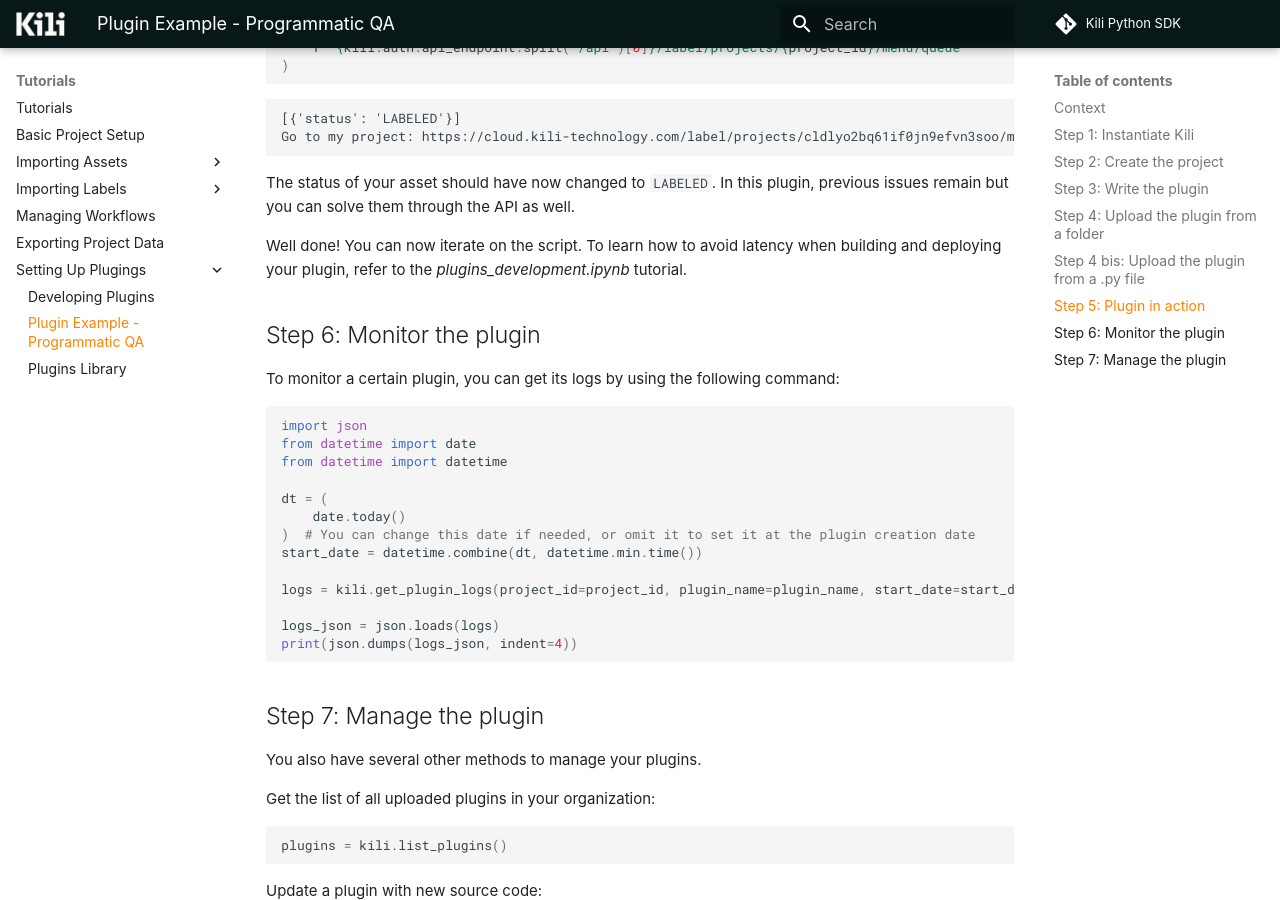
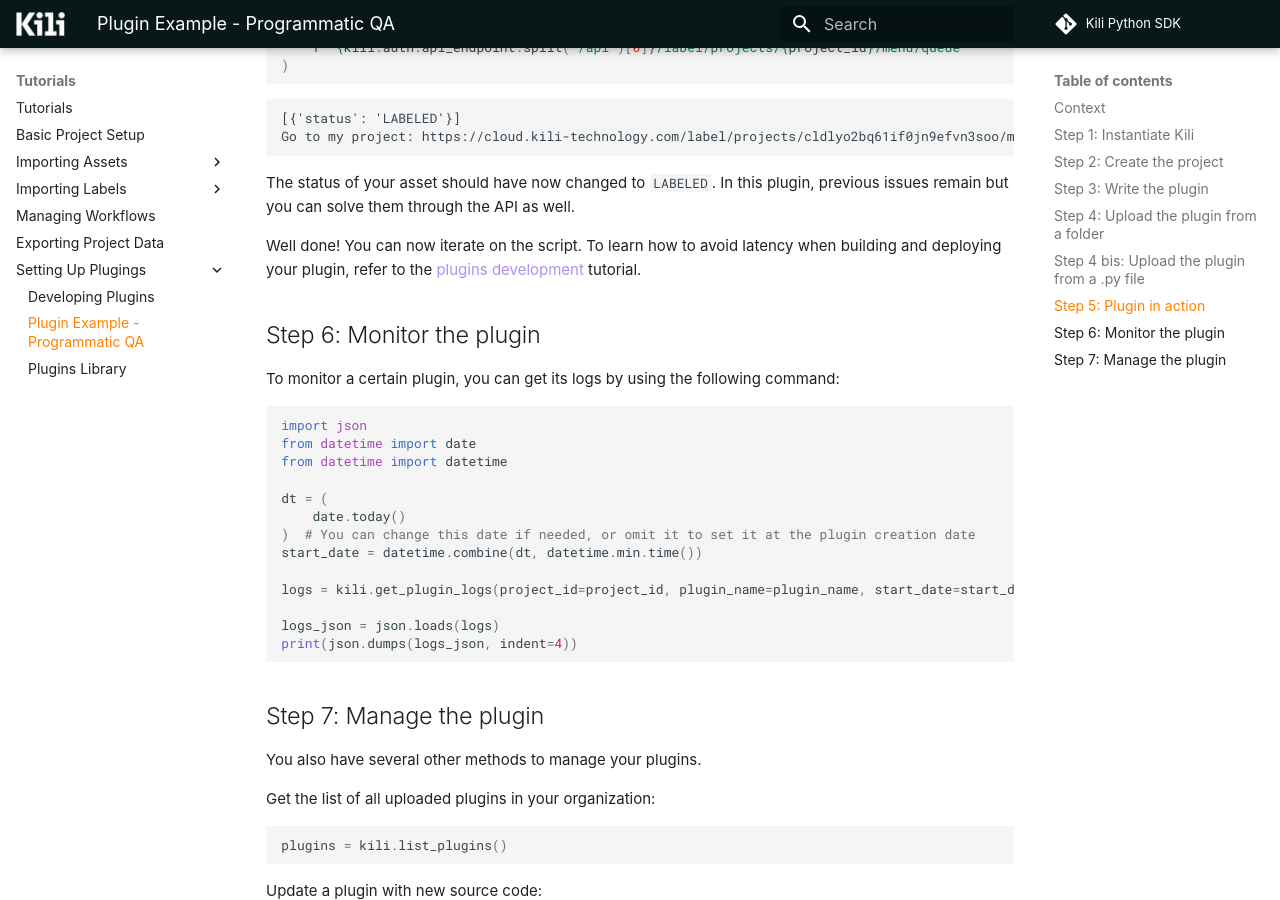
Before and after one commit to kili-technology/kili-python-sdk, an MkDocs documentation site: the page built from docs/sdk/tutorials/plugins_example.md, in a window 1280 px wide and 900 px high, scrolled down 6880 px. Built offline with MkDocs 1.6.1 and Material for MkDocs 9.7.7, drawn with Linux system fonts in a browser that asks for light colours; nearby versions of some CDN libraries; some web fonts are replaced; library files that are not in the unit come from our copies; comment, search, counter and statistics services are not loaded; the version menu is left out.

```diff
--- a/docs/sdk/tutorials/plugins_example.md
+++ b/docs/sdk/tutorials/plugins_example.md
@@ -404,7 +404,7 @@ print(
 The status of your asset should have now changed to `LABELED`. In this plugin, previous issues remain but you can solve them through the API as well.
 
 
-Well done! You can now iterate on the script. To learn how to avoid latency when building and deploying your plugin, refer to the *plugins_development.ipynb* tutorial.
+Well done! You can now iterate on the script. To learn how to avoid latency when building and deploying your plugin, refer to the [plugins development](https://python-sdk-docs.kili-technology.com/latest/sdk/tutorials/plugins_development/) tutorial.
 
 ## Step 6: Monitor the plugin
 To monitor a certain plugin, you can get its logs by using the following command:
```
Also changed, not shown: docs/sdk/tutorials/plugins_library.md (+1 -1 lines), 1 other file.
